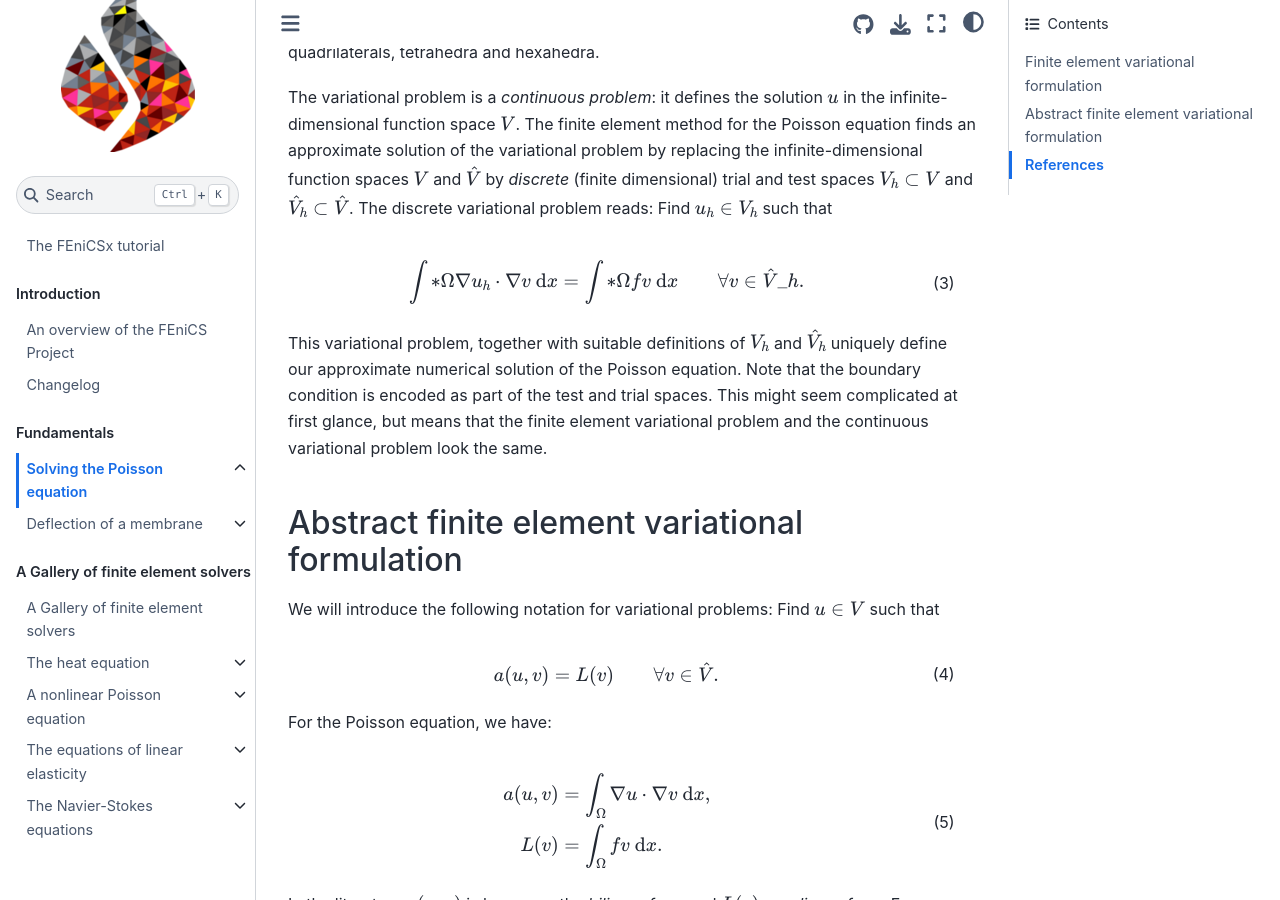
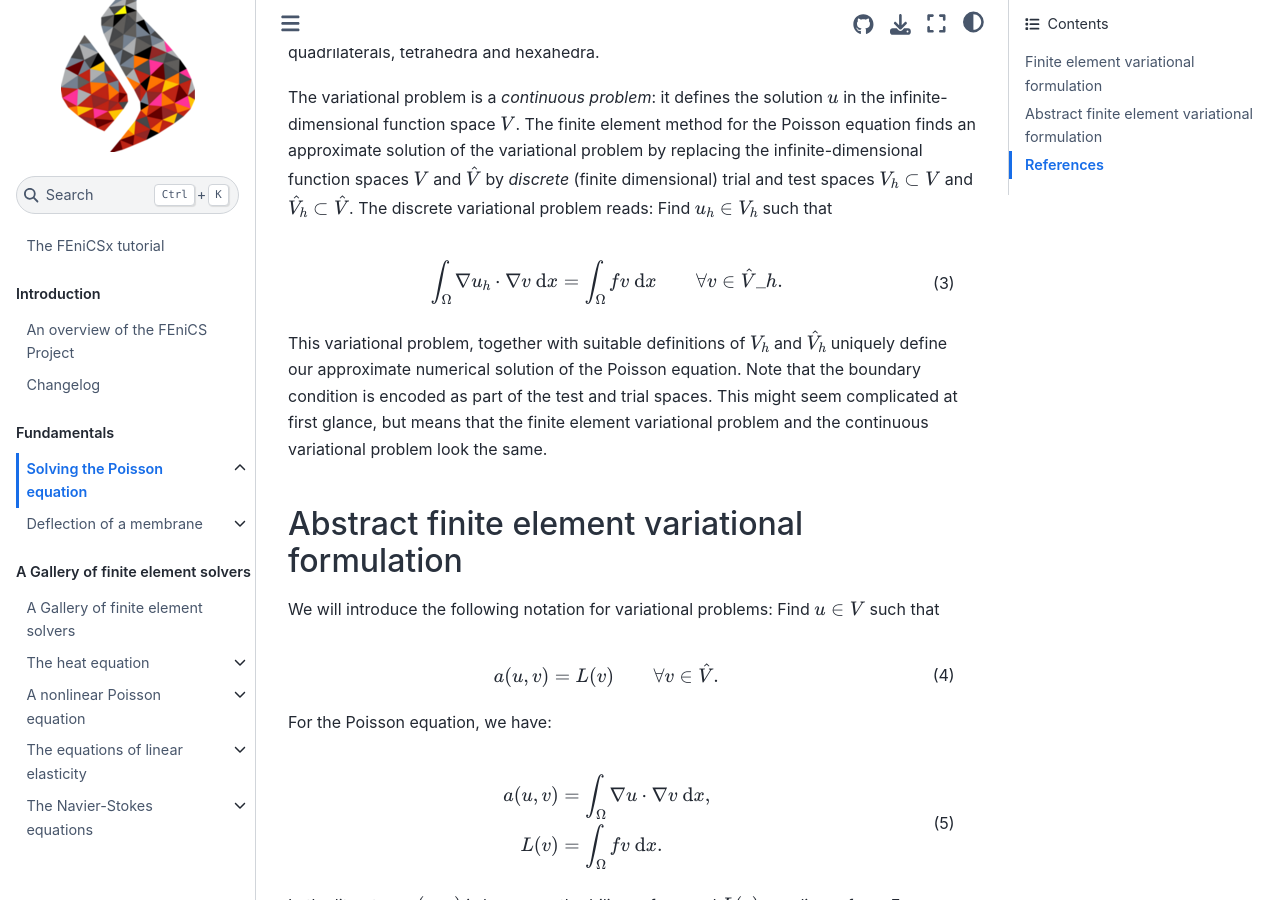
Before and after one commit to jorgensd/dolfinx-tutorial, a Jupyter Book: the page built from chapter1/fundamentals.md, in a window 1280 px wide and 900 px high, scrolled down 3129 px. Built offline with Jupyter Book 1.0.4 settings and Sphinx 7.4.7 and the Sphinx Book theme 1.1.4, drawn with Linux system fonts in a browser that asks for light colours; pages that are not in the unit, such as notebooks, are missing from menus; cross-references to code outside the pages are shown as plain code.

Commit message:
Further fixes

```diff
--- a/chapter1/fundamentals.md
+++ b/chapter1/fundamentals.md
@@ -105,7 +105,7 @@ The variational problem is a _continuous problem_: it defines the solution $u$ i
 The finite element method for the Poisson equation finds an approximate solution of the variational problem by replacing the infinite-dimensional function spaces $V$ and $\hat{V}$ by _discrete_ (finite dimensional) trial and test spaces $V_h\subset V$ and $\hat{V}_h \subset \hat{V}$. The discrete
 variational problem reads: Find $u_h\in V_h$ such that
 \begin{align}
-\int*\Omega \nabla u_h \cdot \nabla v~\mathrm{d} x &= \int*\Omega fv~\mathrm{d} x && \forall v \in \hat{V}\_h.
+\int_\Omega \nabla u_h \cdot \nabla v~\mathrm{d} x &= \int_\Omega fv~\mathrm{d} x && \forall v \in \hat{V}\_h.
 \end{align}
 This variational problem, together with suitable definitions of $V_h$ and $\hat{V}_h$ uniquely define our approximate numerical solution of the Poisson equation.
 Note that the boundary condition is encoded as part of the test and trial spaces. This might seem complicated at first glance,
```
